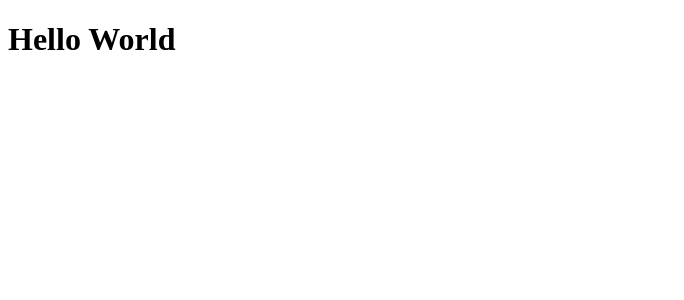
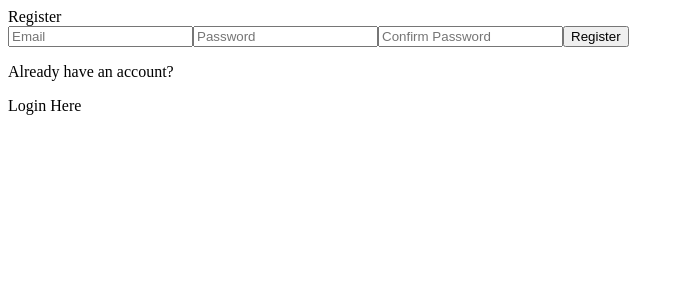
Before and after one commit to Med-Cabinet-Project/front-end, a React (Create React App) app: page / in a window 1280 px wide. Shown: the top 300 px of the page, without its empty margins (0-684 px from the left). Built offline with nearby package versions, Linux system fonts and the light colour scheme.

Commit message:
set up components files, added PrivateRoute, RegisterForm, Header

```diff
--- a/package.json
+++ b/package.json
@@ -8,6 +8,7 @@
     "@testing-library/user-event": "^7.1.2",
     "react": "^16.13.1",
     "react-dom": "^16.13.1",
+    "react-router-dom": "^5.2.0",
     "react-scripts": "3.4.1"
   },
   "scripts": {
--- a/src/Components/App.js
+++ b/src/Components/App.js
@@ -1,10 +1,26 @@
 import React from 'react';
+import { BrowserRouter as Router, Switch, Route } from 'react-router-dom';
+
+
+//components
+import Header from './Header'
+import RegisterForm from './RegisterForm';
+
 
 function App() {
   return (
-    <div className="App">
-      <h1>Hello World</h1>
-    </div>
+    <Router>
+      <div className="App">
+        <Header />
+       <div>
+          <Switch>
+            <Route exact path='/'>
+              <RegisterForm />
+            </Route>
+          </Switch>
+        </div>
+      </div>
+    </Router>
   );
 }
 
--- /dev/null
+++ b/src/Components/Header.js
@@ -0,0 +1,11 @@
+import React from 'react';
+
+function Header () {
+    return(
+        <nav>
+            Register
+        </nav>
+    )
+};
+
+export default Header;
--- /dev/null
+++ b/src/Components/RegisterForm.js
@@ -0,0 +1,62 @@
+import React, { useState } from 'react';
+import { Redirect } from 'react-router-dom';
+
+function RegisterForm(props) {
+    const [state, setState] = useState({
+        email:'',
+        password:'',
+        confirmPassword:'',
+        successAlert:''
+    })
+
+    const handleChange = e => {
+        const { id, value } = e.target
+        setState(prevState => ({
+            ...prevState,
+            [id]: value
+        }))
+    }
+
+    const redirectToLogin = () => {
+        props.updateTitle('Login')
+        props.history.push('/home');
+    }
+
+    const handleSubmit = e => {
+        e.preventDefault();
+
+    }
+
+    return(
+        <div>
+            <form>
+                <label htmlFor='email' />
+                    <input
+                        type='text'
+                        id='email'
+                        placeholder='Email'
+                        value={state.email}
+                    />
+                    <input
+                        type='password'
+                        id='password'
+                        placeholder='Password'
+                        value={state.password}
+                    />
+                    <input
+                        type='password'
+                        id='password'
+                        placeholder='Confirm Password'
+                        value={state.confirmPassword}
+                    />
+                    <button>Register</button>
+            </form>
+            <div>
+                <p>Already have an account?</p>
+                <span onClick={() => redirectToLogin()}>Login Here</span>
+            </div>
+        </div>
+    );
+};
+
+export default RegisterForm;
```
Also changed, not shown: src/Components/PrivateRoute.js (added, +20 -0 lines), 1 other file (tests, documents, lock files or other folders).
